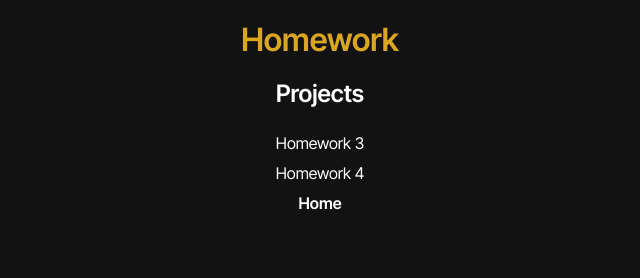
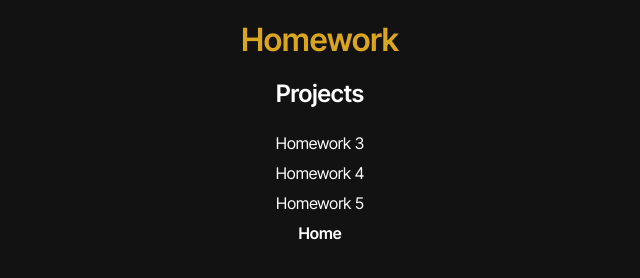
Before and after one commit to Garcia415/Website2, a plain HTML site: page class1.html in a window 1280 px wide. Shown: the whole page, without its empty margins (320-960 px from the left). Drawn offline with Linux system fonts and the light colour scheme.

Commit message:
Add files via upload

```diff
--- a/class1.html
+++ b/class1.html
@@ -19,6 +19,7 @@
             <ul>
                 <li><a href="https://garcia415.github.io/HTML-CSS-HW3/">Homework 3</a></li>
                 <li><a href="https://garcia415.github.io/CSS-HW4/intro.html">Homework 4</a></li>
+                <li><a href="https://garcia415.github.io/HTML-CSS-HW5/" target="_blank">Homework 5</a></li>
                 <li><a href="index.html" class="home">Home</a></li>
             </ul>
         </div>
```
